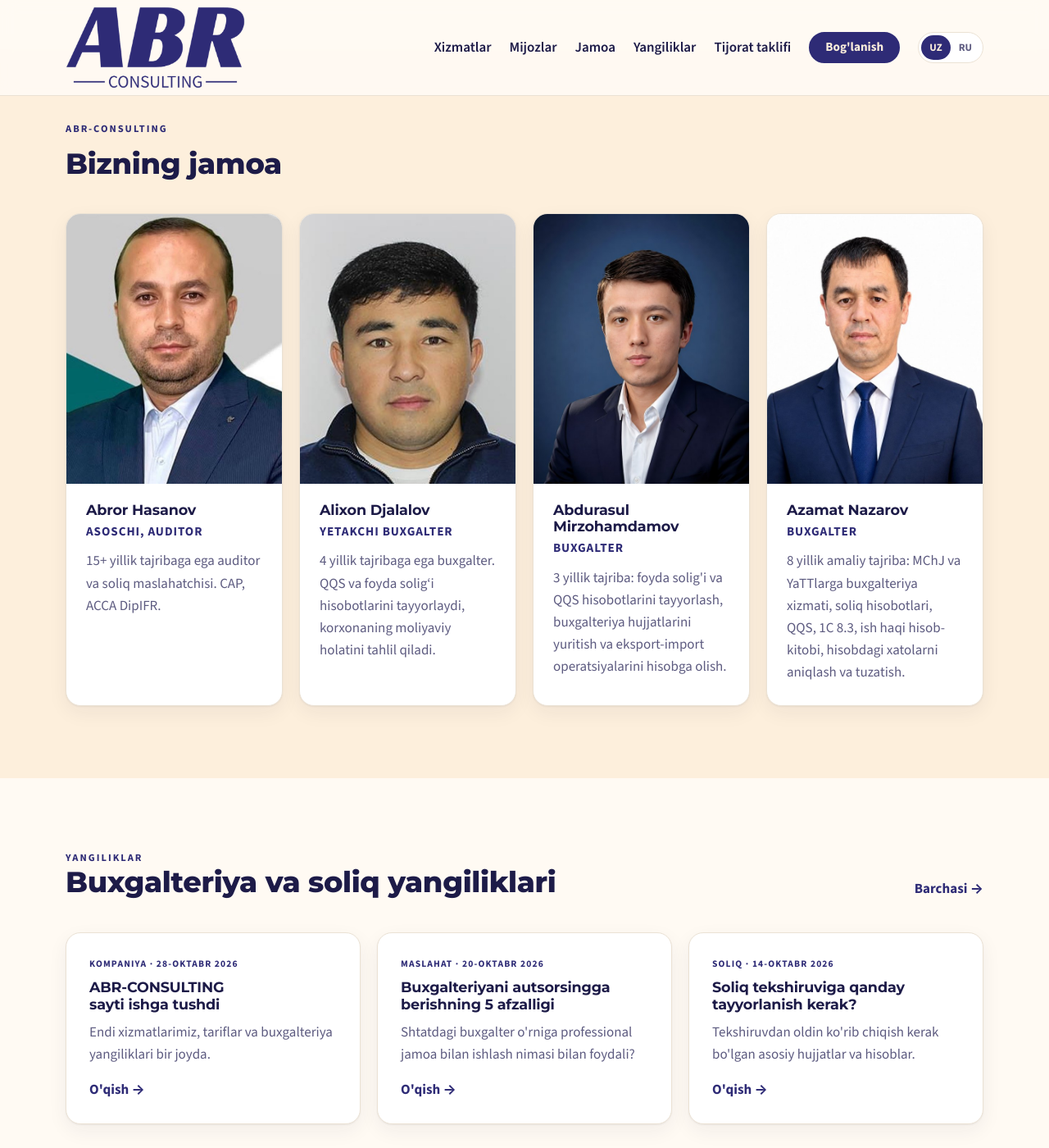
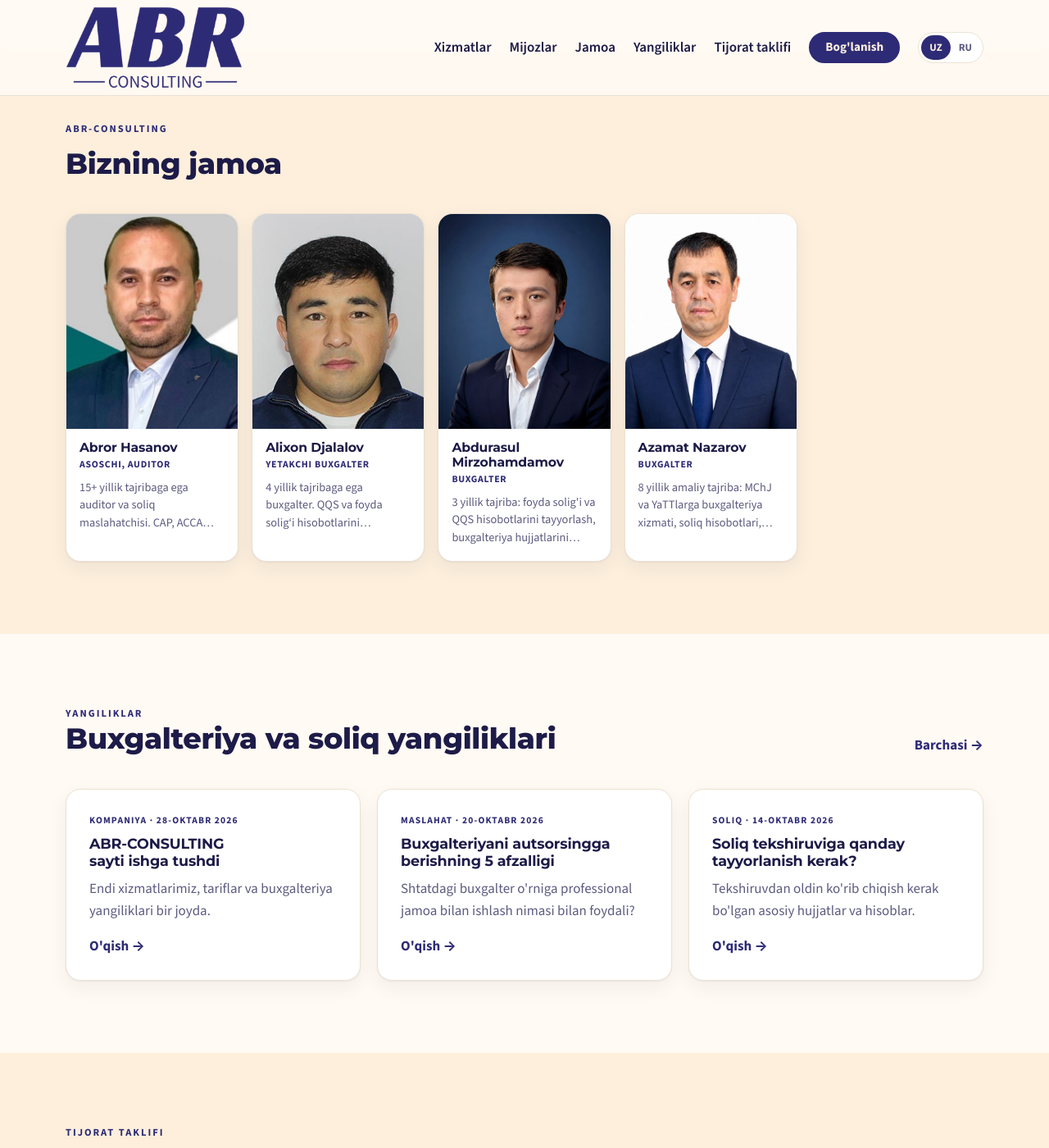
Before and after one commit to abrorhasanov365-sys/abr-consulting.uz, a Jekyll site: the page built from index.html, in a window 1280 px wide and 1400 px high, scrolled down 2412 px. Shown: the whole window at 82% size. Built offline with Jekyll 4.4.1, drawn with Linux system fonts in a browser that asks for light colours.

Commit message:
Jamoa: ~20 xodimga mo'ljallangan ixcham setka (5/4/3/2 ustun)
Co-Authored-By: Claude Opus 5.5 <noreply@anthropic.com>
Claude-Session: https://claude.ai/code/session_011KwqFmBndHrWadM8Pe7Lr8

```diff
--- a/_layouts/home.html
+++ b/_layouts/home.html
@@ -85,9 +85,9 @@ layout: default
       <p class="eyebrow">{{ t.team_eyebrow }}</p>
       <h2>{{ t.team_title }}</h2>
     </div>
-    <div class="grid cards-3">
+    <div class="team-grid">
       {%- for m in d.team %}
-      <article class="member">
+      <article class="member" tabindex="0">
         {%- if m.photo != "" %}
         <img class="portrait" src="{{ m.photo | relative_url }}" alt="{{ m.name }}" loading="lazy">
         {%- else %}
@@ -97,7 +97,7 @@ layout: default
         <div class="member-body">
           <h3>{{ m.name }}</h3>
           <p class="role">{{ m.role }}</p>
-          <p class="muted">{{ m.bio }}</p>
+          <p class="muted bio" title="{{ m.bio }}">{{ m.bio }}</p>
         </div>
       </article>
       {%- endfor %}
--- a/assets/css/style.css
+++ b/assets/css/style.css
@@ -115,13 +115,20 @@ p{margin:0}
 .quote figcaption{color:var(--muted)}
 .quote figcaption b{color:var(--ink)}
 
-/* Team */
-.member{padding:0;overflow:hidden;display:flex;flex-direction:column}
+/* Team: ixcham kartochkalar, ~20 xodimga mo'ljallangan */
+.team-grid{display:grid;gap:16px;grid-template-columns:repeat(2,1fr)}
+@media (min-width:600px){.team-grid{grid-template-columns:repeat(3,1fr)}}
+@media (min-width:860px){.team-grid{grid-template-columns:repeat(4,1fr)}}
+@media (min-width:1100px){.team-grid{grid-template-columns:repeat(5,1fr)}}
+.member{padding:0;overflow:hidden;display:flex;flex-direction:column;cursor:pointer}
 .portrait{width:100%;aspect-ratio:4/5;object-fit:cover;object-position:center top;background:var(--cream);display:block}
-.portrait-text{display:grid;place-items:center;font:italic 800 4rem var(--head);color:var(--cream);background:var(--navy)}
-.member-body{padding:22px 24px 26px;display:grid;gap:4px}
-.role{font-weight:700;color:var(--navy);margin:0 0 6px;font-size:.95rem;text-transform:uppercase;letter-spacing:.06em}
-#jamoa .cards-3,#komanda .cards-3{grid-template-columns:repeat(auto-fill,minmax(230px,1fr))}
+.portrait-text{display:grid;place-items:center;font:italic 800 3rem var(--head);color:var(--cream);background:var(--navy)}
+.member-body{padding:14px 16px 18px;display:grid;gap:2px}
+.member h3{font-size:.98rem}
+.role{font-weight:700;color:var(--navy);margin:0 0 6px;font-size:.74rem;text-transform:uppercase;letter-spacing:.06em}
+.member .bio{font-size:.9rem;line-height:1.5;display:-webkit-box;-webkit-line-clamp:3;-webkit-box-orient:vertical;overflow:hidden}
+.member.open .bio{-webkit-line-clamp:unset;display:block}
+@media (max-width:599px){.member-body{padding:12px 12px 14px}.member .bio{font-size:.85rem}}
 
 /* News */
 .post-card{display:grid;gap:10px;align-content:start;text-decoration:none;transition:transform .15s,border-color .15s;height:100%}
--- a/assets/js/main.js
+++ b/assets/js/main.js
@@ -39,3 +39,10 @@ document.querySelectorAll('.chip[data-filter]').forEach(chip => chip.addEventLis
     el.hidden = chip.dataset.filter && el.dataset.category !== chip.dataset.filter;
   });
 }));
+
+// Jamoa: kartochka bosilganda to'liq tavsif ochiladi
+document.querySelectorAll('.member').forEach(m => {
+  const toggle = () => m.classList.toggle('open');
+  m.addEventListener('click', toggle);
+  m.addEventListener('keydown', e => { if (e.key === 'Enter' || e.key === ' ') { e.preventDefault(); toggle(); } });
+});
```
